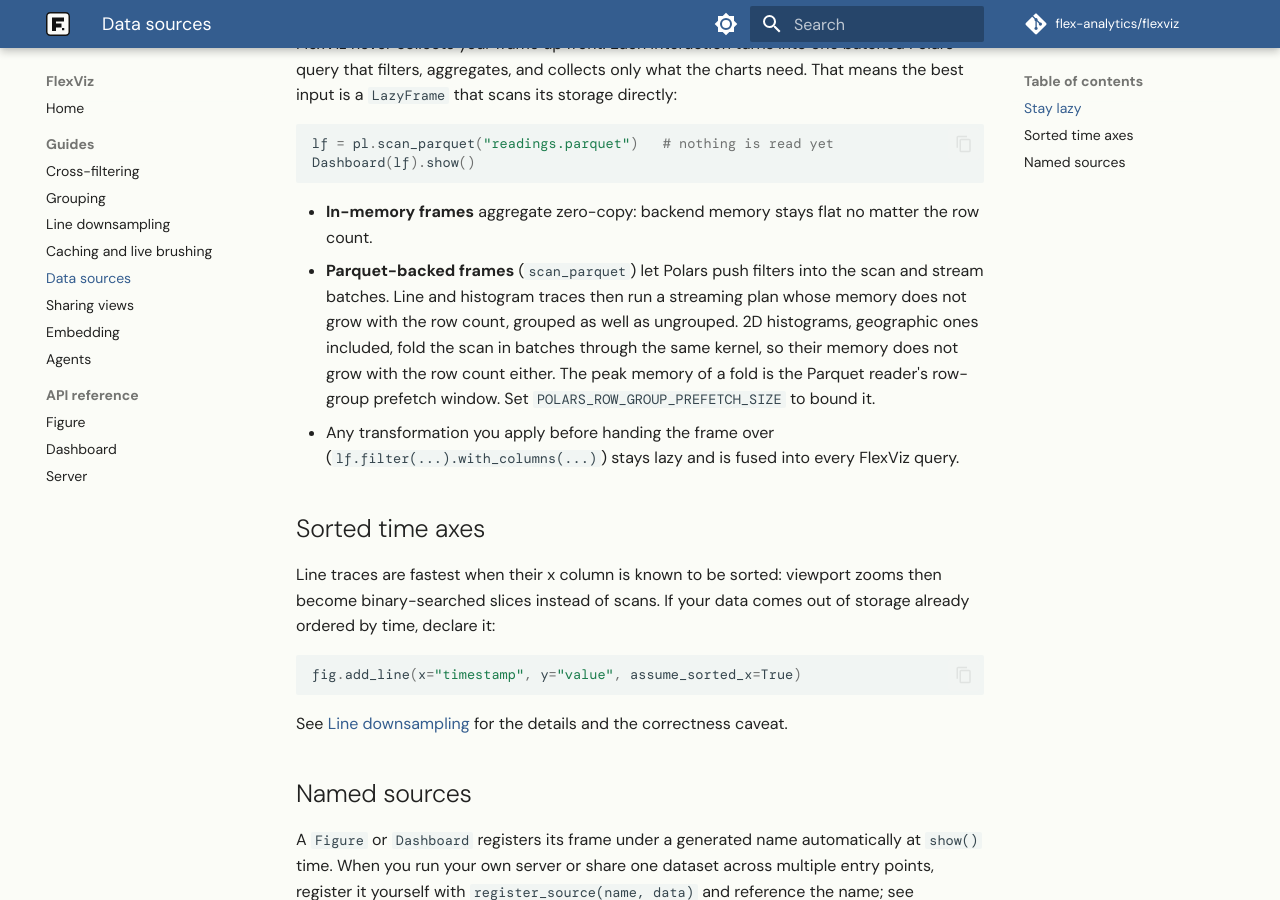
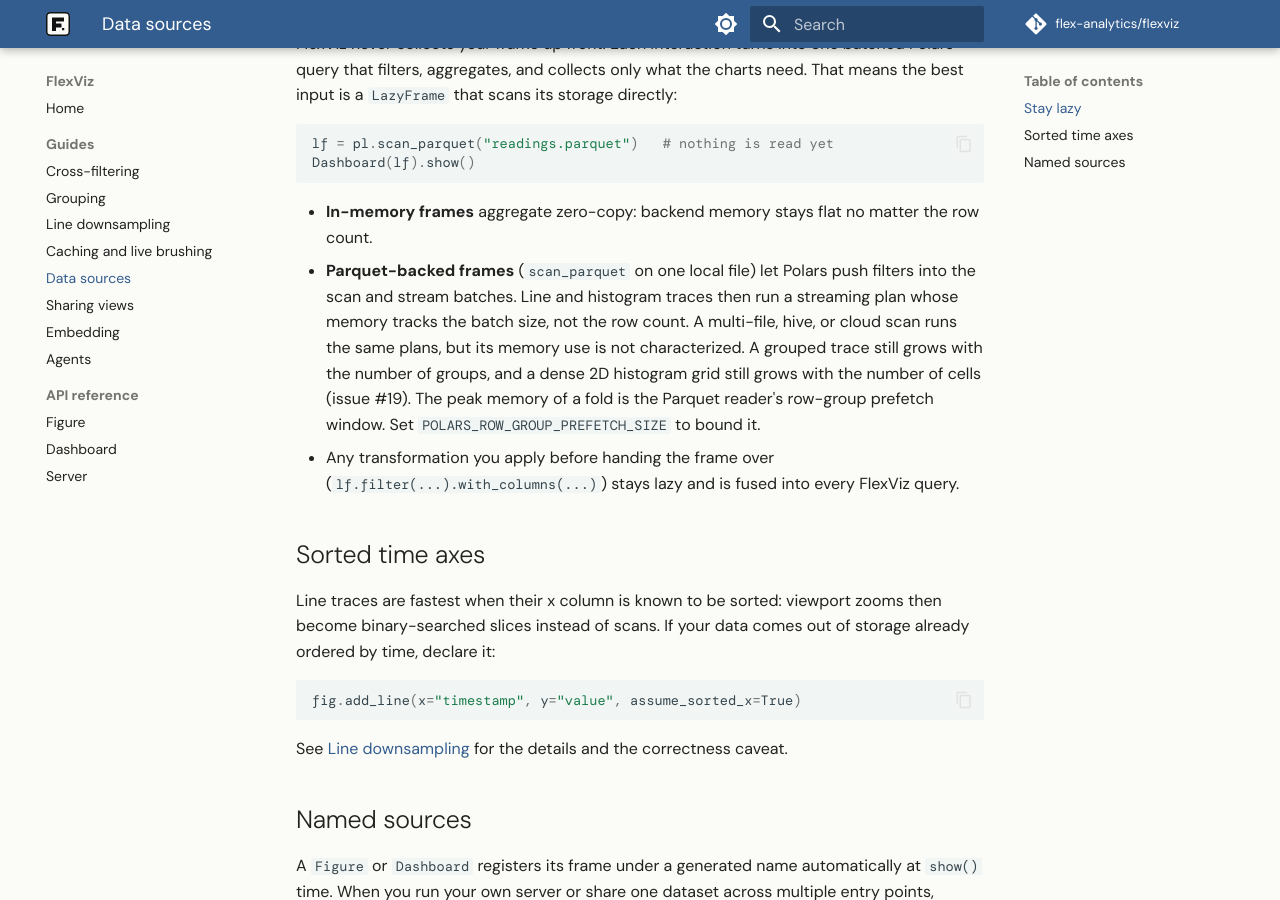
Before and after one commit to flex-analytics/flexviz, an MkDocs documentation site: the page built from docs/guides/data-sources.md, in a window 1280 px wide and 900 px high, scrolled down 441 px. Built offline with MkDocs 1.6.1 and Material for MkDocs 9.7.7, drawn with Linux system fonts in a browser that asks for light colours; some web fonts are replaced; comment, search, counter and statistics services are not loaded.

Commit message:
docs: qualify the memory claim and the null rule

```diff
--- a/docs/guides/data-sources.md
+++ b/docs/guides/data-sources.md
@@ -23,13 +23,14 @@ Dashboard(lf).show()
 
 - **In-memory frames** aggregate zero-copy: backend memory stays flat no
   matter the row count.
-- **Parquet-backed frames** (`scan_parquet`) let Polars push filters into the
-  scan and stream batches. Line and histogram traces then run a streaming plan
-  whose memory does not grow with the row count, grouped as well as ungrouped.
-  2D histograms, geographic ones included, fold the scan in batches through
-  the same kernel, so their memory does not grow with the row count either.
-  The peak memory of a fold is the Parquet reader's row-group prefetch window.
-  Set `POLARS_ROW_GROUP_PREFETCH_SIZE` to bound it.
+- **Parquet-backed frames** (`scan_parquet` on one local file) let Polars push
+  filters into the scan and stream batches. Line and histogram traces then run
+  a streaming plan whose memory tracks the batch size, not the row count. A
+  multi-file, hive, or cloud scan runs the same plans, but its memory use is
+  not characterized. A grouped trace still grows with the number of groups,
+  and a dense 2D histogram grid still grows with the number of cells (issue
+  #19). The peak memory of a fold is the Parquet reader's row-group prefetch
+  window. Set `POLARS_ROW_GROUP_PREFETCH_SIZE` to bound it.
 - Any transformation you apply before handing the frame over
   (`lf.filter(...).with_columns(...)`) stays lazy and is fused into every
   FlexViz query.
```
Also changed, not shown: docs/guides/line-downsampling.md (+4 -1 lines).
